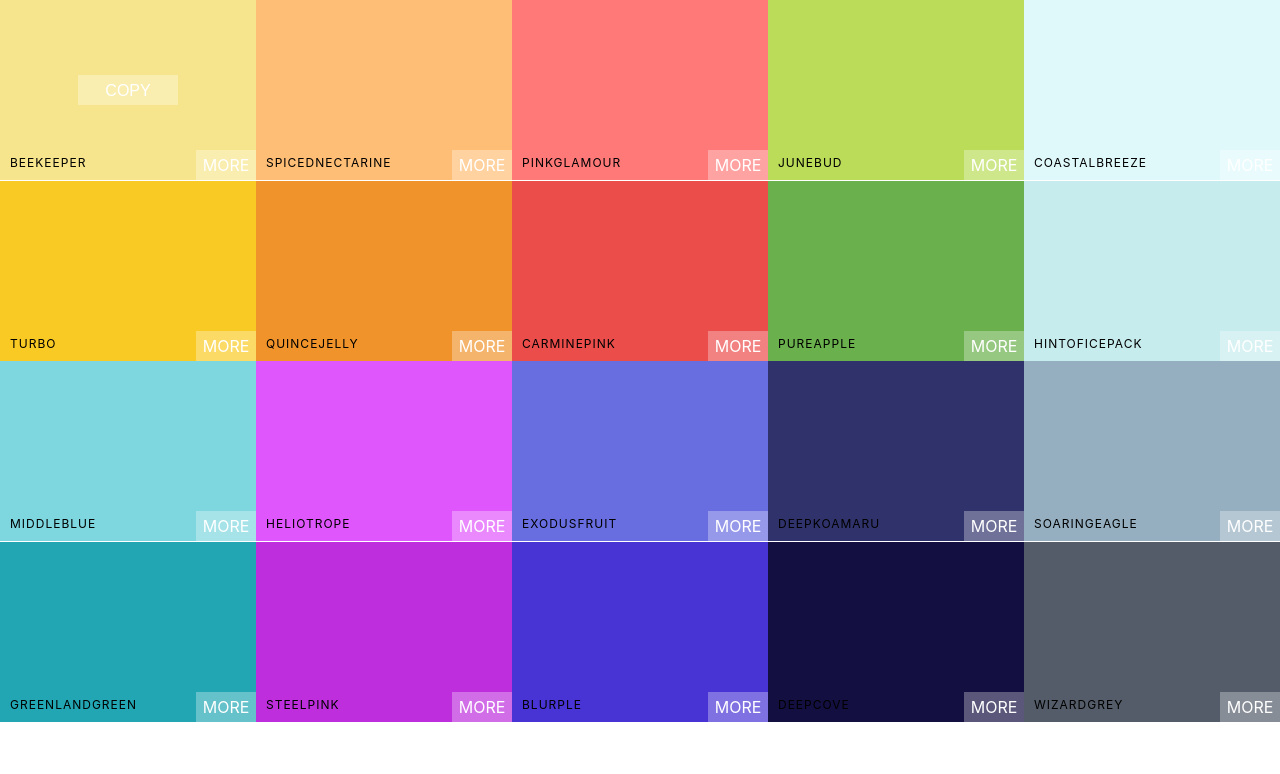
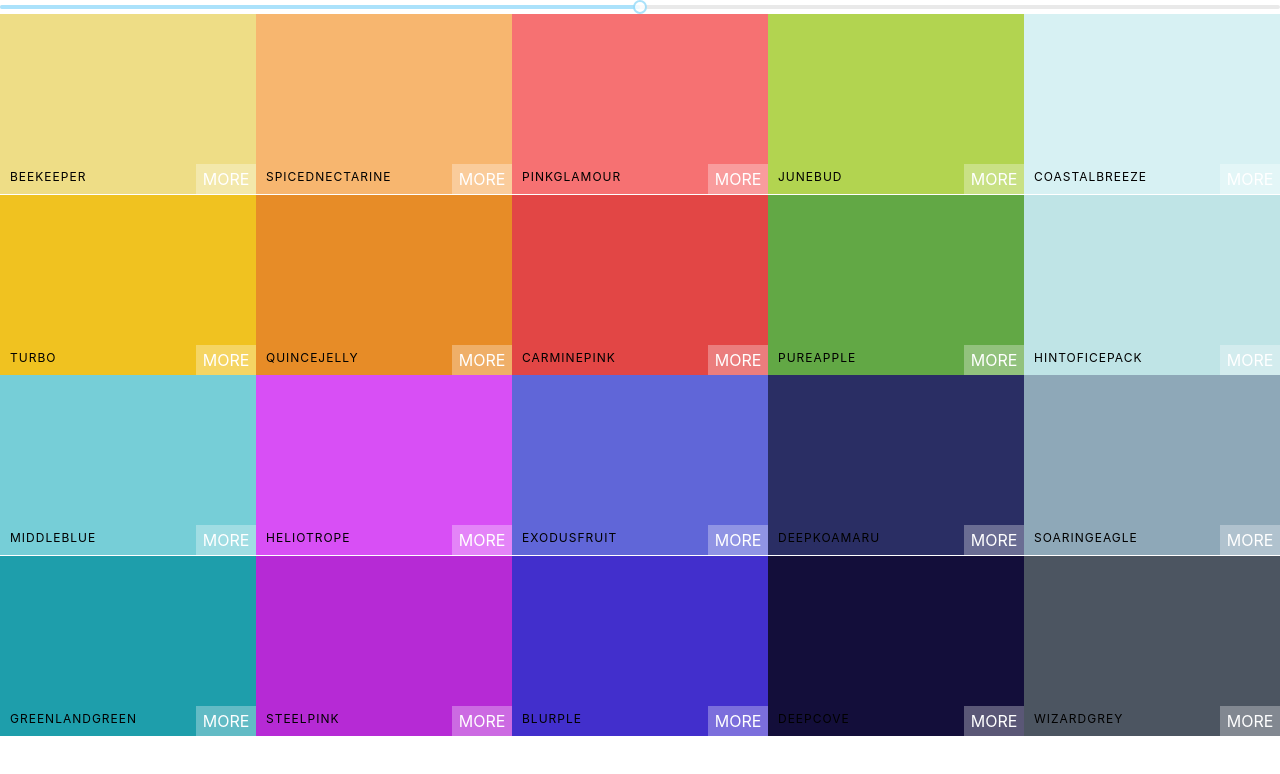
Before and after one commit to JuniorTavarez/color-app, a React (Create React App) app: page / in a window 1280 px wide. Shown: the top 774 px of the page. Built offline with nearby package versions, Linux system fonts and the light colour scheme.

Commit message:
add unstyled color slider

```diff
--- a/package.json
+++ b/package.json
@@ -7,6 +7,7 @@
     "@testing-library/react": "^13.2.0",
     "@testing-library/user-event": "^13.5.0",
     "chroma-js": "^2.4.2",
+    "rc-slider": "^10.0.0",
     "react": "^18.1.0",
     "react-copy-to-clipboard": "^5.1.0",
     "react-dom": "^18.1.0",
--- a/src/App.js
+++ b/src/App.js
@@ -6,11 +6,9 @@
 
 class App extends Component {
   render(){
-    console.log(generatePalette(seedColors[4]))
     return(
       <div>
-      <Palette {...seedColors[4]}/>
-
+      <Palette palette={generatePalette(seedColors[4])}/>
       </div>
     )
   }
--- a/src/Palette.js
+++ b/src/Palette.js
@@ -1,14 +1,28 @@
 import React, {Component} from "react";
 import ColorBox from "./ColorBox";
 import './Palette.css'
+import Slider from "rc-slider";
+import 'rc-slider/assets/index.css'
 
 export default class Palette extends Component {
+    constructor(props){
+        super(props);
+        this.state = {level: 500}
+        this.changeLevel = this.changeLevel.bind(this)
+    }
+changeLevel(level){
+    this.setState({level})
+}
+
     render(){
-       const colorBoxes = this.props.colors.map(color => (
-         <ColorBox background={color.color} name={color.name}/>
+        const {colors} = this.props.palette;
+        const {level } = this.state
+       const colorBoxes = colors[level].map(color => (
+         <ColorBox background={color.hex} name={color.id}/>
        ))
         return (
             <div className="Palette">
+            <Slider defaultValue={level} min={100} max={900} step={100} onAfterChange={this.changeLevel}/>
             {/*Navbar goes here */}
             <div className="Palette-colors"> {colorBoxes}</div>
              {/*Footer */}
```
Also changed, not shown: 1 other file (tests, documents, lock files or other folders).
